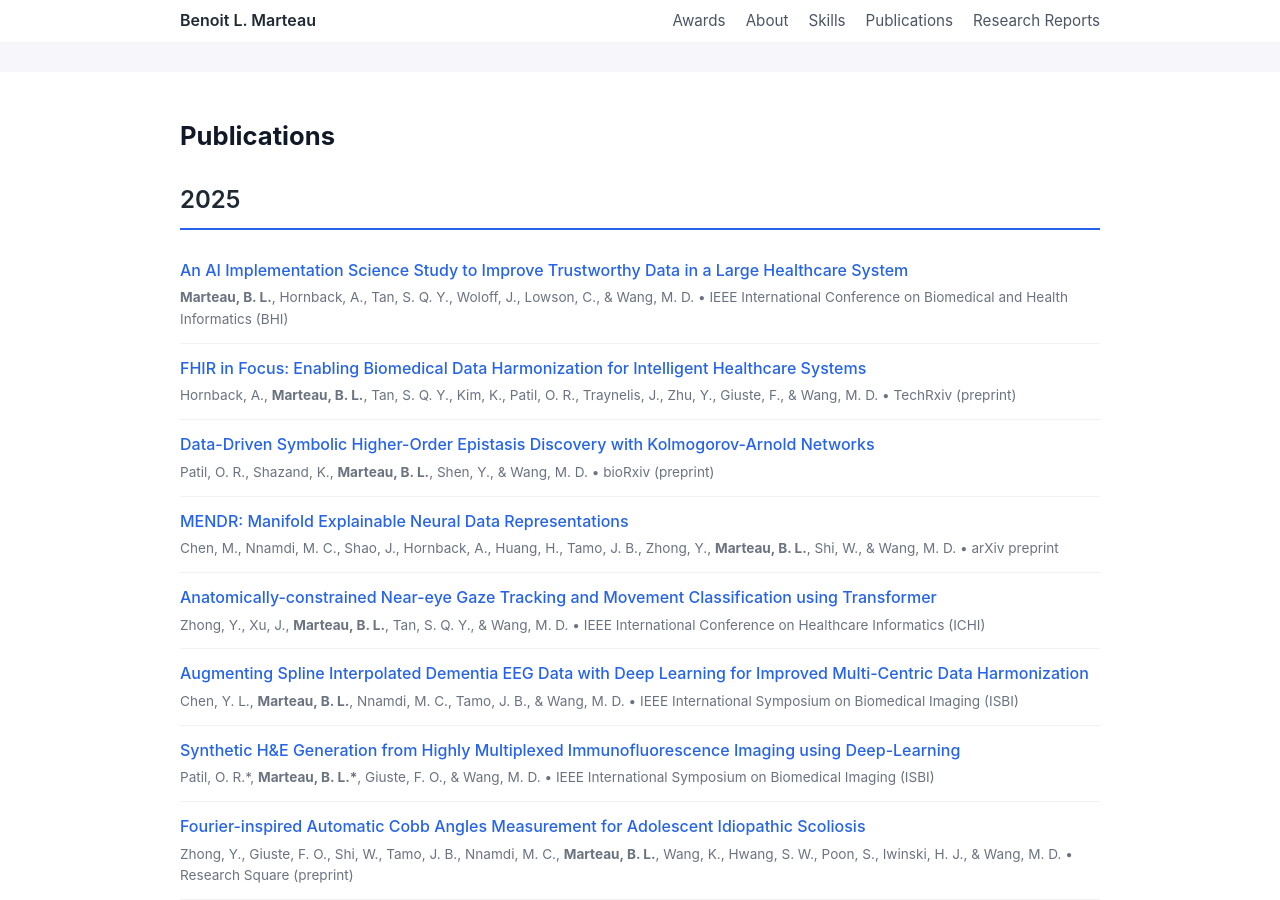
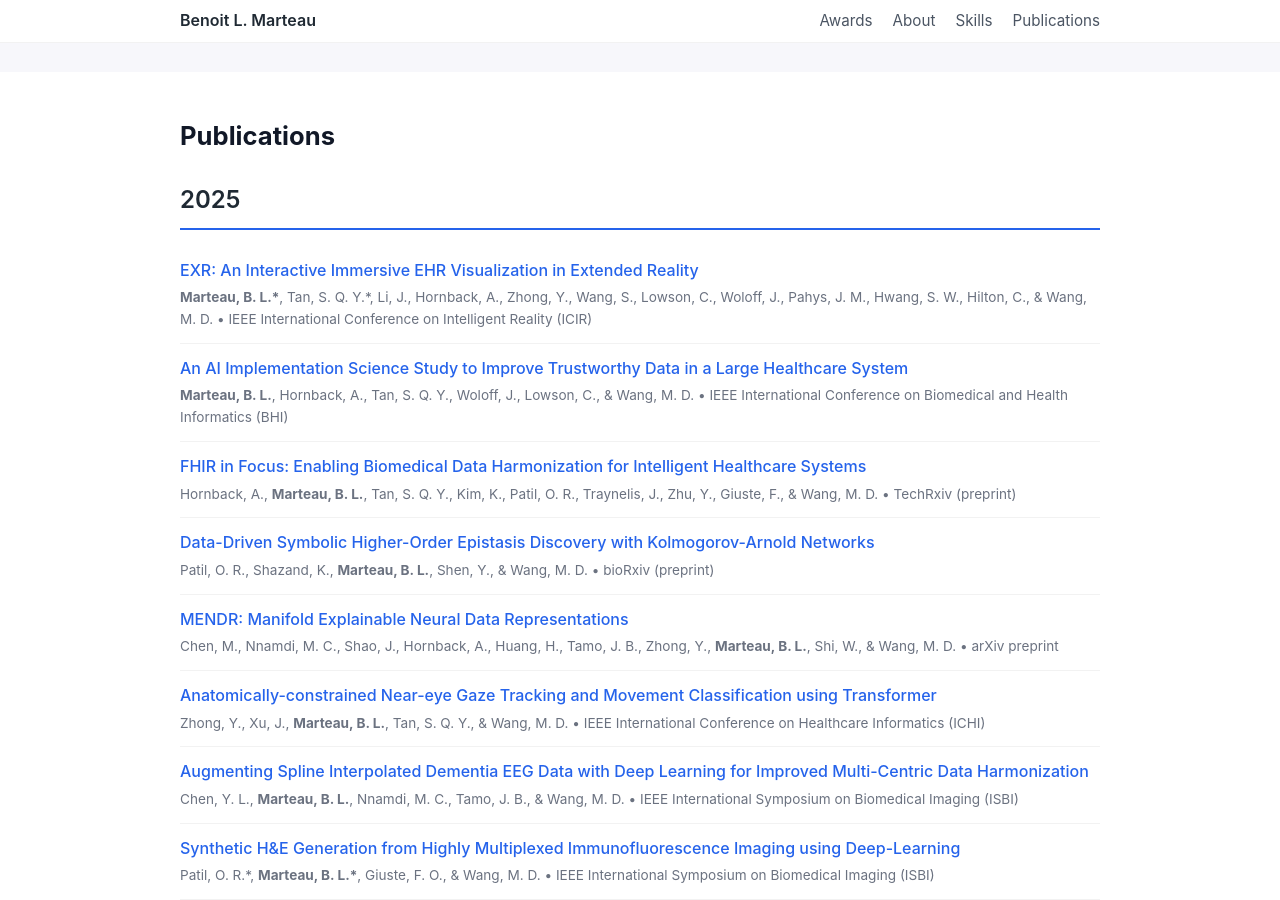
Before and after one commit to benoitmarteau/benoitmarteau.github.io, a Jekyll site: the page built from index.md, in a window 1280 px wide and 900 px high, scrolled down 1929 px. Built offline with Jekyll 4.4.1, drawn with Linux system fonts in a browser that asks for light colours.

Commit message:
Updated Resume + website

```diff
--- a/_data/publications.yml
+++ b/_data/publications.yml
@@ -2,6 +2,12 @@
 # Sorted chronologically from newest to oldest
 
 # 2025
+- title: "EXR: An Interactive Immersive EHR Visualization in Extended Reality"
+  authors: "<strong>Marteau, B. L.*</strong>, Tan, S. Q. Y.*, Li, J., Hornback, A., Zhong, Y., Wang, S., Lowson, C., Woloff, J., Pahys, J. M., Hwang, S. W., Hilton, C., & Wang, M. D."
+  venue: "IEEE International Conference on Intelligent Reality (ICIR)"
+  year: 2025
+  link: ""
+
 - title: "An AI Implementation Science Study to Improve Trustworthy Data in a Large Healthcare System"
   authors: "<strong>Marteau, B. L.</strong>, Hornback, A., Tan, S. Q. Y., Woloff, J., Lowson, C., & Wang, M. D."
   venue: "IEEE International Conference on Biomedical and Health Informatics (BHI)"
--- a/_includes/nav.html
+++ b/_includes/nav.html
@@ -6,7 +6,6 @@
       <li><a href="#about">About</a></li>
       <li><a href="#skills">Skills</a></li>
       <li><a href="#publications">Publications</a></li>
-      <li><a href="https://benoitmarteau.github.io/research_reports/">Research Reports</a></li>
     </ul>
   </div>
 </nav>
--- a/index.md
+++ b/index.md
@@ -32,7 +32,7 @@ title: "Benoit L. Marteau"
         </li>
       {% endfor %}
       <li class="social-link-item">
-        <a href="{{ '/assets/Resume_Marteau_Benoit_2025_01_25.pdf' | relative_url }}" target="_blank" rel="noopener noreferrer" class="resume-download">
+        <a href="{{ '/assets/Resume_FINAL.pdf' | relative_url }}" target="_blank" rel="noopener noreferrer" class="resume-download">
           <i class="fa fa-file-pdf-o" aria-hidden="true"></i>
           <span class="social-name">Resume (PDF)</span>
         </a>
```
Also changed, not shown: 2 other files.
